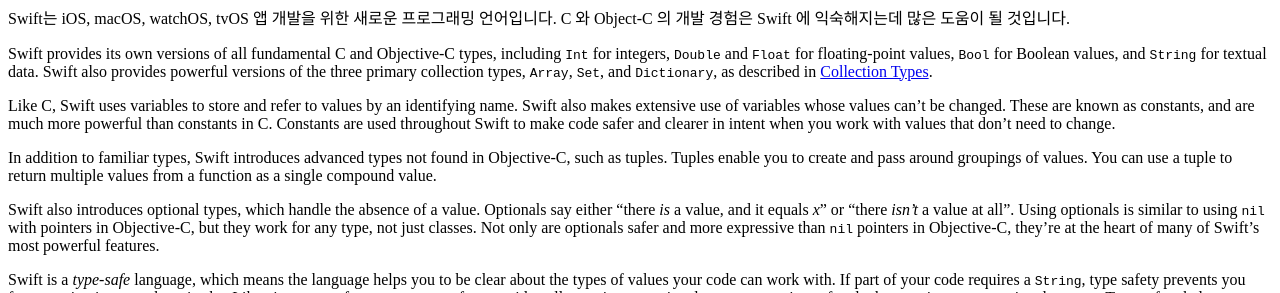
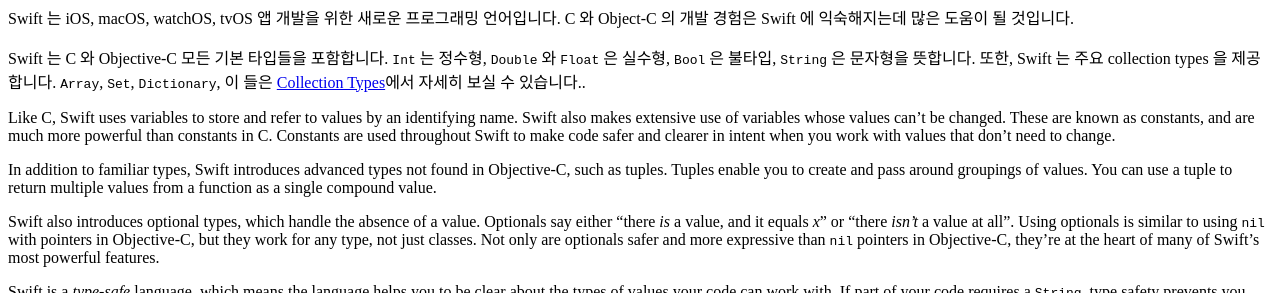
Before and after one commit to AppleCEO/Swift5-LanguageGuide, a plain HTML site: page index.html in a window 1280 px wide. Shown: the part 826-1119 px from the top of the page. Drawn offline with Linux system fonts and the light colour scheme.

Commit message:
Translate 1 line

```diff
--- a/index.html
+++ b/index.html
@@ -118,8 +118,8 @@
 
   <div class="section" id="the-basics">
 <h1>The Basics<a class="headerlink" href="#the-basics" title="Permalink to this headline">¶</a></h1>
-<p>Swift는 iOS, macOS, watchOS, tvOS 앱 개발을 위한 새로운 프로그래밍 언어입니다. C 와 Object-C 의 개발 경험은 Swift 에 익숙해지는데 많은 도움이 될 것입니다. </p>
-<p>Swift provides its own versions of all fundamental C and Objective-C types, including <code class="docutils literal notranslate"><span class="pre">Int</span></code> for integers, <code class="docutils literal notranslate"><span class="pre">Double</span></code> and <code class="docutils literal notranslate"><span class="pre">Float</span></code> for floating-point values, <code class="docutils literal notranslate"><span class="pre">Bool</span></code> for Boolean values, and <code class="docutils literal notranslate"><span class="pre">String</span></code> for textual data. Swift also provides powerful versions of the three primary collection types, <code class="docutils literal notranslate"><span class="pre">Array</span></code>, <code class="docutils literal notranslate"><span class="pre">Set</span></code>, and <code class="docutils literal notranslate"><span class="pre">Dictionary</span></code>, as described in <a class="reference internal" href="CollectionTypes.html"><span class="doc">Collection Types</span></a>.</p>
+<p>Swift 는 iOS, macOS, watchOS, tvOS 앱 개발을 위한 새로운 프로그래밍 언어입니다. C 와 Object-C 의 개발 경험은 Swift 에 익숙해지는데 많은 도움이 될 것입니다. </p>
+<p>Swift 는 C 와 Objective-C 모든 기본 타입들을 포함합니다. <code class="docutils literal notranslate"><span class="pre">Int</span></code> 는 정수형, <code class="docutils literal notranslate"><span class="pre">Double</span></code> 와 <code class="docutils literal notranslate"><span class="pre">Float</span></code> 은 실수형, <code class="docutils literal notranslate"><span class="pre">Bool</span></code> 은 불타입, <code class="docutils literal notranslate"><span class="pre">String</span></code> 은 문자형을 뜻합니다. 또한, Swift 는 주요 collection types 을 제공합니다. <code class="docutils literal notranslate"><span class="pre">Array</span></code>, <code class="docutils literal notranslate"><span class="pre">Set</span></code>, <code class="docutils literal notranslate"><span class="pre">Dictionary</span></code>, 이 들은 <a class="reference internal" href="CollectionTypes.html"><span class="doc">Collection Types</span></a>에서 자세히 보실 수 있습니다..</p>
 <p>Like C, Swift uses variables to store and refer to values by an identifying name. Swift also makes extensive use of variables whose values can’t be changed. These are known as constants, and are much more powerful than constants in C. Constants are used throughout Swift to make code safer and clearer in intent when you work with values that don’t need to change.</p>
 <p>In addition to familiar types, Swift introduces advanced types not found in Objective-C, such as tuples. Tuples enable you to create and pass around groupings of values. You can use a tuple to return multiple values from a function as a single compound value.</p>
 <p>Swift also introduces optional types, which handle the absence of a value. Optionals say either “there <em>is</em> a value, and it equals <em>x</em>” or “there <em>isn’t</em> a value at all”. Using optionals is similar to using <code class="docutils literal notranslate"><span class="pre">nil</span></code> with pointers in Objective-C, but they work for any type, not just classes. Not only are optionals safer and more expressive than <code class="docutils literal notranslate"><span class="pre">nil</span></code> pointers in Objective-C, they’re at the heart of many of Swift’s most powerful features.</p>
```
